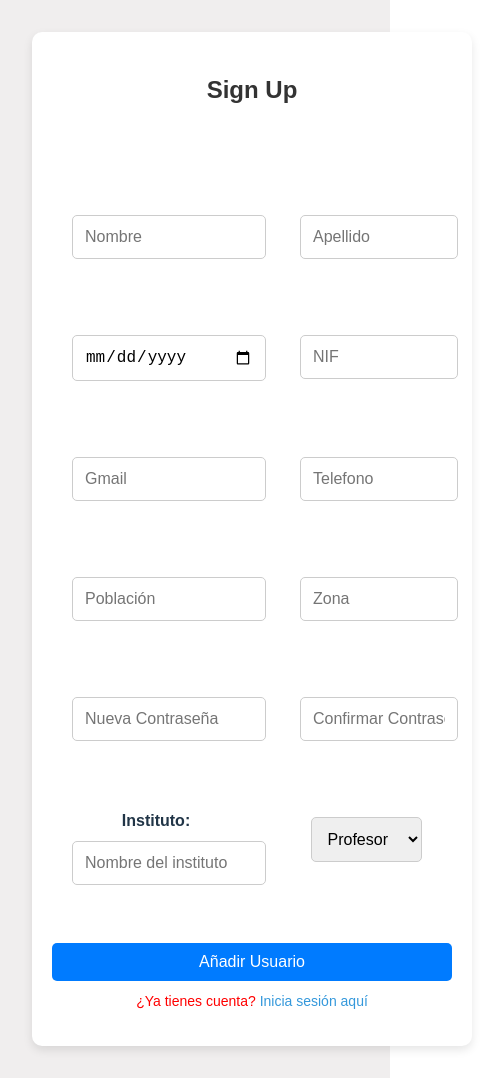
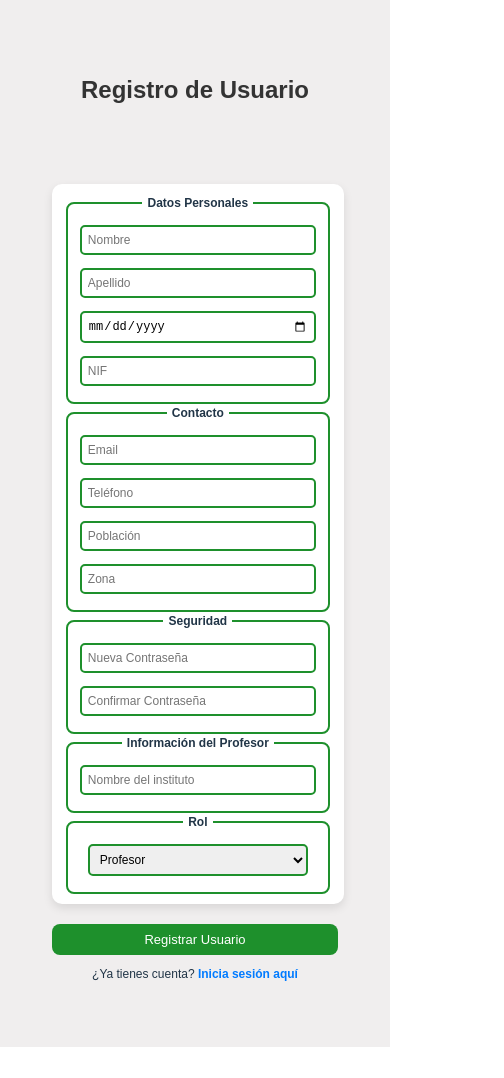
Before and after one commit to UnPerrete/aplicaciondualab, a React (Vite) app: page /register in a window 390 px wide. Shown: the whole page, 504 px wide, since content can reach past the window. After the commit the page ends 1047 px from the top, so only its background shows below. Built offline with nearby package versions, Linux system fonts and the light colour scheme.

Commit message:
sign up css editado

```diff
--- a/src/components/Signup.jsx
+++ b/src/components/Signup.jsx
@@ -1,26 +1,19 @@
 import React, { useState } from 'react';
-import CryptoJS from "crypto-js"; // Librería para encriptar la contraseña
-import { Link } from "react-router-dom"; // Para la navegación entre páginas
-import { useNavigate } from "react-router-dom"; // Para redireccionar al usuario después del registro
-import { useAuth } from '../context/AuthProvider'; // Hook para manejar la autenticación
-import "../styles/Signup.css"; // Estilos para el formulario de registro
+import CryptoJS from "crypto-js";
+import { Link, useNavigate } from "react-router-dom";
+import { useAuth } from '../context/AuthProvider';
+import "../styles/Signup.css";
 
 export default function Signup() {
-  // Estado local para manejar los datos del formulario, con "Profesor" como valor predeterminado para el rol
-  const [formData, setFormData] = useState({'role': 'Profesor'});
-  const [err, setErr] = useState(null); // Estado para manejar errores en el formulario
-  const [rol, setRol] = useState('Profesor'); // Estado para manejar rol
-  const { login } = useAuth(); // Método para manejar el inicio de sesión después del registro
-  const navigate = useNavigate(); // Hook de React Router para redirigir a otras páginas
+  const [formData, setFormData] = useState({ role: 'Profesor' });
+  const [err, setErr] = useState(null);
+  const [rol, setRol] = useState('Profesor');
+  const { login } = useAuth();
+  const navigate = useNavigate();
 
-  // Maneja los cambios en los campos del formulario
   const handleChange = (e) => {
-      let value = e.target.value;
-      // Si el campo es de tipo "password", se encripta usando MD5
-      if (e.target.type === "password") {
-          value = CryptoJS.MD5(e.target.value).toString(CryptoJS.enc.Hex);
-      }
-      setFormData({ ...formData, [e.target.name]: value }); // Se actualiza el estado con los nuevos valores
+    let value = e.target.type === "password" ? CryptoJS.MD5(e.target.value).toString(CryptoJS.enc.Hex) : e.target.value;
+    setFormData({ ...formData, [e.target.name]: value });
   };
 
   const handleChangeRole = (e) => {
@@ -28,126 +21,89 @@ export default function Signup() {
     setFormData({ ...formData, [e.target.name]: e.target.value });
   };
 
-
-  // Maneja el envío del formulario
   const handleSubmit = async (e) => {
-      e.preventDefault(); // Evita el comportamiento predeterminado del formulario
+    e.preventDefault();
     try {
-          const response = await fetch("http://localhost:5000/api/addUser", { // Se envían los datos al backend
+      const response = await fetch("http://localhost:5000/api/addUser", {
         method: "POST",
         headers: { "Content-Type": "application/json" },
-              body: JSON.stringify(formData) // Se convierten los datos a JSON antes de enviarlos
+        body: JSON.stringify(formData)
       });
-          const data = await response.json(); // Se obtiene la respuesta del servidor
+      const data = await response.json();
 
-          if (data.success) { // Si el registro fue exitoso
-              login(); // Se inicia sesión automáticamente
-              navigate(`/`); // Se redirige a la página de inicio de sesión
+      if (data.success) {
+        login();
+        navigate(`/`);
       } else {
-              // Manejo de errores específicos según el código de error recibido
-              switch (data.error) {
-                  case 1062:
-                      setErr("Este NIF ya ha sido registrado"); // Error de duplicado (NIF ya existente)
-                      break;
-                  case 1048:
-                      setErr("Complete todos los campos"); // Error por campos vacíos
-                      break;
-                  case 79:
-                      setErr("Las contraseñas no coinciden"); // Error si las contraseñas no son iguales
-                      break;
-                  default:
-                      setErr("Error desconocido"); // Si el error no está identificado
-              }
+        const errors = {
+          1062: "Este NIF ya ha sido registrado",
+          1048: "Complete todos los campos",
+          79: "Las contraseñas no coinciden"
+        };
+        setErr(errors[data.error] || "Error desconocido");
       }
     } catch (err) {
-          setErr(err.message); // Si ocurre un error de conexión o inesperado
+      setErr(err.message);
     }
   };
 
   return (
     <div className='signup-container'>
       <form className="user-form" onSubmit={handleSubmit}>
-              <h2>Sign Up</h2>
-              <p style={{ color: "red" }}>{err}</p> {/* Muestra los errores en pantalla si existen */}
+        <h2>Registro de Usuario</h2>
 
-              {/* Campos del formulario */}
-              <div className="form-group">
+        <p className="error-message">{err}</p>
+    <div className="form-cuadro">
+        <fieldset>
+          <legend>Datos Personales</legend>
           <input type="text" name="nombre" placeholder="Nombre" onChange={handleChange} required />
-              </div>
-              <div className="form-group">
           <input type="text" name="apellido" placeholder="Apellido" onChange={handleChange} required />
-              </div>
-              <div className="form-group">
           <input type="date" name="nacimiento" placeholder="Fecha de Nacimiento" onChange={handleChange} required />
-              </div>
-              <div className="form-group">
           <input type="text" name="nif" placeholder="NIF" onChange={handleChange} required />
-              </div>
-              <div className="form-group">
-                  <input type="email" name="gmail" placeholder="Gmail" onChange={handleChange} required />
-              </div>
-              <div className="form-group">
-                  <input type="tel" name="telefono" placeholder="Telefono" onChange={handleChange} required />
-              </div>
-              <div className="form-group">
+        </fieldset>
+
+        <fieldset>
+          <legend>Contacto</legend>
+          <input type="email" name="gmail" placeholder="Email" onChange={handleChange} required />
+          <input type="tel" name="telefono" placeholder="Teléfono" onChange={handleChange} required />
           <input type="text" name="poblacion" placeholder="Población" onChange={handleChange} required />
-              </div>
-              <div className="form-group">
           <input type="text" name="zona" placeholder="Zona" onChange={handleChange} required />
-              </div>
+        </fieldset>
 
-              {/* Contraseñas (se encriptan antes de enviarse) */}
-              <div className="form-group">
+        <fieldset>
+          <legend>Seguridad</legend>
           <input type="password" name="pass" placeholder="Nueva Contraseña" onChange={handleChange} required />
-              </div>
-              <div className="form-group">
           <input type="password" name="confirmpass" placeholder="Confirmar Contraseña" onChange={handleChange} required />
-              </div>
+        </fieldset>
 
-            {/* Campos condicionales según el rol */}
         {rol === "Alumno" && (
-                <div className="form-group">
-                    <label>Profesor a cargo:</label>
-                    <input
-                        type="number"
-                        name="profesor_id"
-                        placeholder="ID del profesor"
-                        onChange={(e) =>
-                            setFormData({ ...formData, profesor_id: e.target.value })
-                        }
-                    />
-                </div>
+          <fieldset>
+            <legend>Información del Alumno</legend>
+            <input type="number" name="profesor_id" placeholder="ID del profesor" onChange={handleChange} required />
+          </fieldset>
         )}
 
         {rol === "Profesor" && (
-                <div className="form-group">
-                    <label>Instituto:</label>
-                    <input
-                        type="text"
-                        name="instituto"
-                        placeholder="Nombre del instituto"
-                        onChange={(e) =>
-                            setFormData({ ...formData, instituto: e.target.value })
-                        }
-                    />
-                </div>
+          <fieldset>
+            <legend>Información del Profesor</legend>
+            <input type="text" name="instituto" placeholder="Nombre del instituto" onChange={handleChange} required />
+          </fieldset>
         )}
 
-
-              {/* Selección de rol */}
-              <div className="form-group">
-                  <select name="role" onChange={handleChangeRole}>
+        <fieldset>
+          <legend>Rol</legend>
+          <select name="role" onChange={handleChangeRole} className="select-rol">
             <option value="Profesor">Profesor</option>
             <option value="Alumno">Alumno</option>
             <option value="Empresa">Empresa</option>
           </select>
+        </fieldset>
     </div>
 
-              <button type="submit">Añadir Usuario</button> {/* Botón para enviar el formulario */}
+      <button type="submit" className="registro-button">Registrar Usuario</button>
     </form>
 
-          {/* Enlace a la página de inicio de sesión si el usuario ya tiene cuenta */}
-          <p>
+    <p className="login-link">
       ¿Ya tienes cuenta? <Link to="/login">Inicia sesión aquí</Link>
     </p>
   </div>
--- a/src/styles/Signup.css
+++ b/src/styles/Signup.css
@@ -1,70 +1,144 @@
-/* Contenedor del formulario */
+.form-cuadro {
+  background-color: white;
+  border-radius: 20px;
+  max-width: 450px;
+  margin: auto;
+  padding: 15px;
+  box-shadow: 0px 4px 10px rgba(0,0,0,0.1);
+}
+
 .signup-container {
-  background: white;
-  padding: 20px;
-  border-radius: 10px;
-  box-shadow: 0px 4px 10px rgba(0, 0, 0, 0.1);
-  width: 400px;
   display: flex;
   flex-direction: column;
   align-items: center;
+  justify-content: center;
+  width: 100%;
+  min-height: 100vh;
+  box-sizing: border-box;
 }
 
 .signup-container form {
+  display: grid;
+  grid-template-columns: 1fr;
+  gap: 10px;
   width: 100%;
-  display: grid;
-  grid-template-columns: 1fr 1fr;
-  gap: 20px;
 }
 
-/* Título */
-.signup-container h2 {
-  grid-column: span 2;
-  margin-bottom: 15px;
-  color: #333;
+.signup-container fieldset {
+  grid-column: span 1;
+  border: 2px solid #1e902c;
+  width: 94%;
+  padding: 10px;
+  border-radius: 8px;
+  margin-bottom: 10px;
+}
+
+.signup-container legend {
+  padding: 0 5px;
+  font-weight: bold;
+}
+
+.signup-container input,
+.signup-container select {
+  width: 90%;
+  padding: 8px;
+  border: 2px solid #1e902c;
+  border-radius: 5px;
+}
+
+.signup-container .error-message {
+  color: #ff4d4d;
+  font-weight: bold;
   text-align: center;
 }
 
-/* Campos de entrada */
-.signup-container input,
-.signup-container select {
-  width: 100%;
-  padding: 12px;
-  border: 1px solid #ccc;
-  border-radius: 5px;
-  font-size: 16px;
+.signup-container .login-link {
+  text-align: center;
+  margin-top: 8px;
 }
 
-.signup-container input {
-  margin: 8px 0;
+.signup-container .login-link a {
+  color: #007bff;
+  font-weight: bold;
+  text-decoration: none;
 }
 
-.signup-container select {
-  margin: 8px 0;
+.signup-container .login-link a:hover {
+  text-decoration: underline;
 }
 
-/* Botón */
-.signup-container button {
-  grid-column: span 2;
-  padding: 10px;
-  background-color: #007bff;
-  border: none;
-  color: white;
-  font-size: 16px;
-  cursor: pointer;
-  margin-top: 10px;
+.select-rol {
+  border: 2px solid #1e902c;
   border-radius: 5px;
 }
 
-.signup-container button:hover {
-  background-color: #0056b3;
+.registro-button {
+  background-color: #1e902c;
+  color: white;
+  padding: 10px;
+  border: none;
+  border-radius: 8px;
+  cursor: pointer;
+  font-size: 14px;
 }
 
-/* Mensaje de error */
-.signup-container p {
-  grid-column: span 2;
-  color: red;
-  margin-top: 10px;
-  font-size: 14px;
-  text-align: center;
+.registro-button:hover {
+  background-color: #176c21;
 }
+
+/* Responsive Design */
+@media screen and (max-width: 400px) {
+  .form-cuadro {
+    width: 95%;
+    padding: 10px;
+    margin: 0 auto;
+    box-shadow: 0px 4px 10px rgba(0, 0, 0, 0.1);
+    border-radius: 10px;
+  }
+
+  .signup-container {
+    display: flex;
+    flex-direction: column;
+    align-items: center;
+    justify-content: center;
+    min-height: 100vh;
+    box-sizing: border-box;
+  }
+
+  .signup-container fieldset {
+    padding: 8px;
+    width: 90%;
+    margin: 0 auto;
+    border-radius: 8px;
+  }
+
+  .signup-container legend {
+    font-size: 12px;
+    padding: 0 5px;
+  }
+
+  .signup-container input,
+  .signup-container select {
+    width: 90%;
+    padding: 6px;
+    font-size: 12px;
+    margin-bottom: 8px;
+  }
+
+  .registro-button {
+    padding: 8px;
+    font-size: 13px;
+    width: 100%;
+    margin-top: 10px;
+  }
+
+  .signup-container .login-link {
+    font-size: 12px;
+    margin-top: 10px;
+    text-align: center;
+  }
+
+  .signup-container .login-link a {
+    font-size: 12px;
+  }
+}
```
Lines whose indentation alone changed are shown as unchanged.
